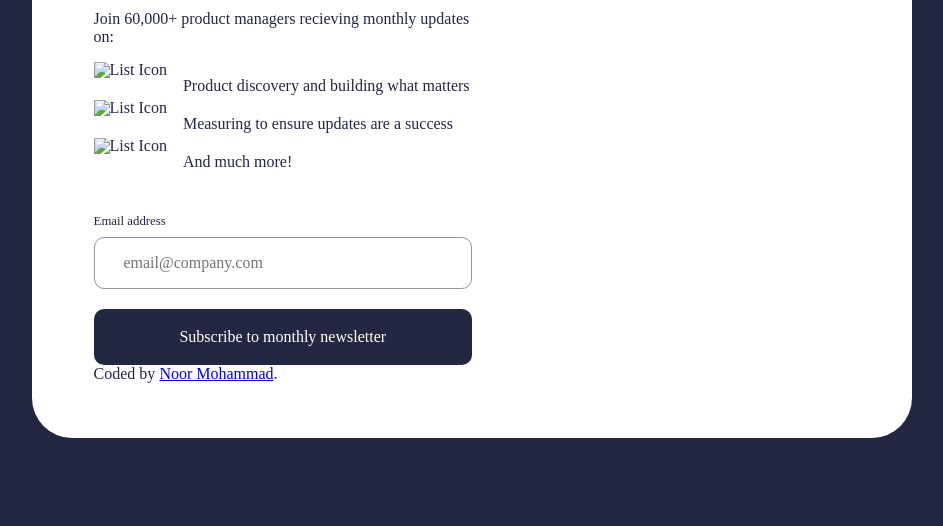
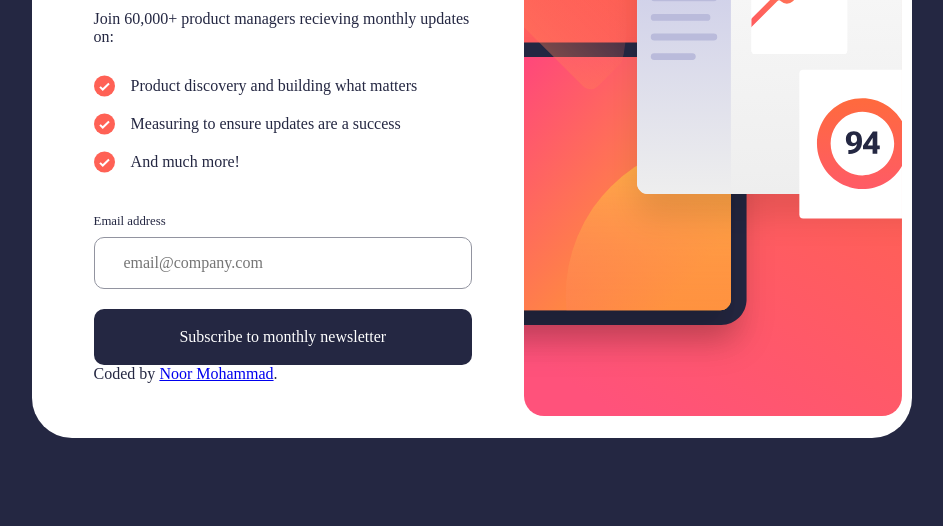
Before and after one commit to Noor963692/signup_page_newsletter, a plain HTML site: page index.html in a window 1280 px wide. Shown: the part 274-800 px from the top of the page, without its empty margins (168-1111 px from the left). Drawn offline with Linux system fonts and the light colour scheme; a web font is replaced by a local one.

Commit message:
Update index.html

```diff
--- a/index.html
+++ b/index.html
@@ -14,9 +14,9 @@
                 <h1>Stay updated!</h1>
                 <p>Join 60,000+ product managers recieving monthly updates on:</p>
                 <ul>
-                    <li><img src="./images/icon-list.svg" alt="List Icon"><p>Product discovery and building what matters</p></li>
-                    <li><img src="./images/icon-list.svg" alt="List Icon"><p>Measuring to ensure updates are a success</p></li>
-                    <li><img src="./images/icon-list.svg" alt="List Icon"><p>And much more!</p></li>
+                    <li><img src="icon-list.svg" alt="List Icon"><p>Product discovery and building what matters</p></li>
+                    <li><img src="icon-list.svg" alt="List Icon"><p>Measuring to ensure updates are a success</p></li>
+                    <li><img src="icon-list.svg" alt="List Icon"><p>And much more!</p></li>
                 </ul>
                 <form class="emailInput" name="signUp" onsubmit="event.preventDefault(); ValidateEmail(document.signUp.email);">
                     <label for="email">
@@ -31,13 +31,13 @@
                 </div>
             </section>
             <section class="rightSide">
-                <img src="./images/illustration-sign-up-desktop.svg" alt="Signup Illustration">
+                <img src="illustration-sign-up-desktop.svg" alt="Signup Illustration">
             </section>
         </main>
     </section>
     <section class="thankYouPage">
         <main class="card2">
-            <img src="./images/icon-success.svg" alt="Success Icon">
+            <img src="icon-success.svg" alt="Success Icon">
             <h1>Thanks for subscribing!</h1>
             <p class="confirmation Message"></p>
             <button class="submit dismiss Button">Dismiss message</button>
```
